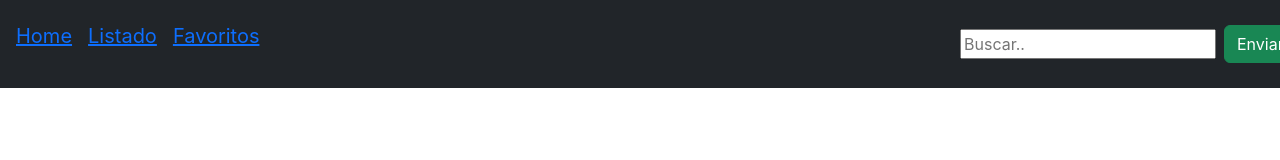
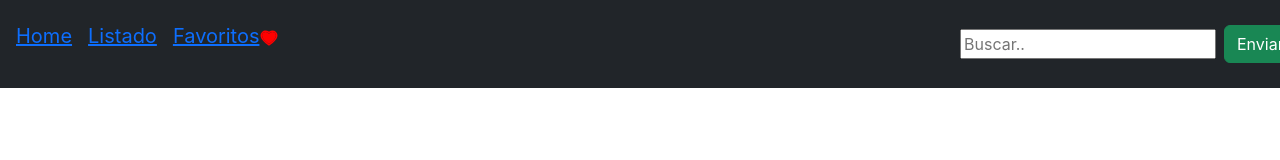
Before and after one commit to ROBERT-Gimenez/Ejercicios-practicas, a React (Create React App) app: page / in a window 1280 px wide. Shown: the top 160 px of the page. Built offline with nearby package versions, Linux system fonts and the light colour scheme.

Commit message:
heart count added

```diff
--- a/src/App.css
+++ b/src/App.css
@@ -38,3 +38,8 @@
 .like{
   color: red;
 }
+.count-heart{
+  position: relative;
+  right: 13%;
+  font-size: 13px;
+}
--- a/src/App.js
+++ b/src/App.js
@@ -19,17 +19,19 @@ const [favoritos , setFavoritos] = useState([])
           const favsArray = JSON.parse(favsLocal);
           setFavoritos(favsArray);
         }
-      } , [])
+      } , [setFavoritos])
 
  //Verificamos is hay peliculas listadas
+  const addOrRemove = (e) => {
+  const favsLocal = localStorage.getItem('favs');
   let backMovies;
-  if(favoritos == null){
+  if(favsLocal == null){
     backMovies = [];
   }else{
-    backMovies =(favoritos);
+    backMovies =JSON.parse(favsLocal);
   }
 //Tomamos los datos de la pelicula seleccionada
-  const addOrRemove = (e) => {
+
     const btn = e.currentTarget;
     const parent = btn.parentElement;
     const movieId = parent.getAttribute('movieid')
@@ -48,9 +50,9 @@ const [favoritos , setFavoritos] = useState([])
   console.log(movieCheck)
 //Si no esta , La agregamos
   if(!movieCheck){
-    backMovies.push(movieData);
-    localStorage.setItem('favs' , JSON.stringify(backMovies));
+    backMovies.push(movieData)
     console.log(`se a agergado ${movieData.title}`)
+    localStorage.setItem('favs' , JSON.stringify(backMovies))
     setFavoritos(backMovies);
     btn.classList.add('like');
   }else {
@@ -64,19 +66,18 @@ const [favoritos , setFavoritos] = useState([])
     btn.classList.remove('like')
   }
   }
-
   const endpoint ='https://api.themoviedb.org/3/discover/movie?api_key=d6c22a610db913393d63611f4566f0a1&language=es-ES&sort_by=popularity.desc&include_adult=false&include_video=false&page=1&with_watch_monetization_types=flatrate';
 
   return (
     <div className="App">
-      <Header/>
+      <Header favorites={favoritos}/>
       <div className='container mt-3' style={{height:"69%"}}>
       <Routes>
       <Route path="/" element={<Login/>}></Route>
       <Route path="/listado" element={<Listado addFavs={addOrRemove} url={endpoint}/>}></Route>
       <Route path="/detalle" element={<Detalle/>}></Route>
       <Route path="/favoritos" element={<Favoritos favs ={favoritos} addFavs={addOrRemove} />}></Route>
-      <Route path="/Resultado" element={<Resultado/>}></Route>
+      <Route path="/Resultado" element={<Resultado addFavs={addOrRemove} />}></Route>
     </Routes>
     </div>
     <Footer/>
--- a/src/components/Header.js
+++ b/src/components/Header.js
@@ -1,15 +1,17 @@
 import React from 'react';
 import {Link} from 'react-router-dom';
 import Buscador from './Buscador';
+import { AiTwotoneHeart } from 'react-icons/ai';
 
-export default function Header() {
+export default function Header({favorites}) {
   return (
     <header>
         <nav className='navbar navbar-expand-lg bg-light p-3 navbar-dark bg-dark d-flex align-items-center' >
             <ul className='list-unstyled d-flex col-9'>
                 <li className='navbar-brand'><Link to="/">Home</Link></li>
                 <li className='navbar-brand'><Link to="/listado">Listado</Link></li>
-                <li className='navbar-brand'><Link to="/favoritos">Favoritos</Link></li>
+                <li className='navbar-brand'><Link to="/favoritos">Favoritos<AiTwotoneHeart className='like'/></Link><span className='count-heart'>{ favorites.length >  0 ? favorites.length : "" }</span></li>
+
             </ul>
         <Buscador/>
         </nav>
--- a/src/components/Resultado.js
+++ b/src/components/Resultado.js
@@ -1,7 +1,7 @@
 import React from 'react'
 import Listado from './Listado';
 
-export default function Resultado(){
+export default function Resultado({addFavs}){
 
     let query = new URLSearchParams(window.location.search);
     let keyword = query.get('keyword');
@@ -10,7 +10,7 @@ export default function Resultado(){
     return (
     <>
         Resultado de Busqueda de: {keyword}
-         <Listado url={ruta}/>
+         <Listado addFavs={addFavs} url={ruta}/>
      </>
   )
 }
```
